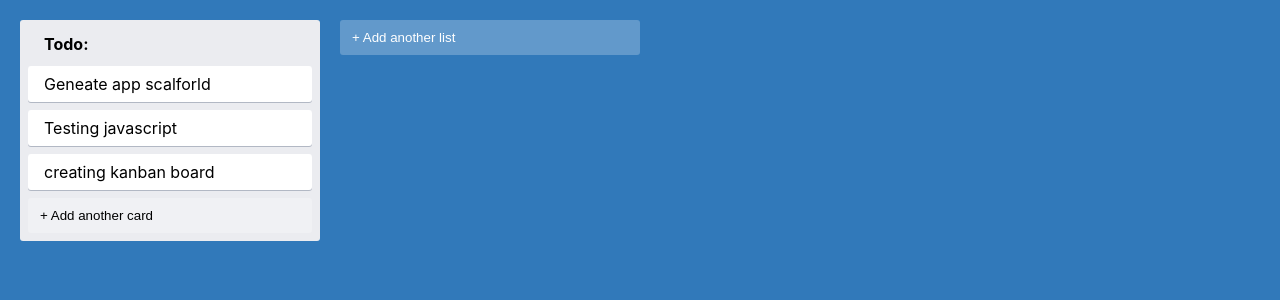
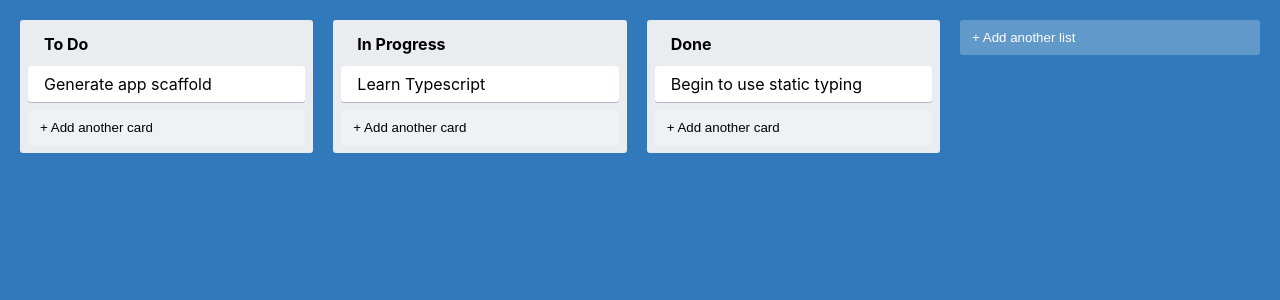
Before and after one commit to dhavall13/kanban-board, a React (Vite) app: page / in a window 1280 px wide. Shown: the top 300 px of the page. Built offline with nearby package versions, Linux system fonts and the light colour scheme.

Commit message:
global state

```diff
--- a/src/App.tsx
+++ b/src/App.tsx
@@ -1,11 +1,16 @@
 import { AppContainer } from './styles'
 import { AddNewItem } from './AddNewItem'
 import { Column } from './Column'
+import { useAppState } from './state/AppStateContext'
 
 export const App = () => {
+  const { lists } = useAppState()
+
   return (
     <AppContainer>
-      <Column text="Todo:" />
+      {lists.map((list) => (
+        <Column text={list.text} key={list.id} id={list.id} />
+      ))}
       <AddNewItem toggleButtonText="+ Add another list" onAdd={console.log} />
     </AppContainer>
   )
--- a/src/Card.tsx
+++ b/src/Card.tsx
@@ -1,7 +1,8 @@
 import { CardContainer } from './styles'
 
 type CardProps = {
-  text: String
+  text: string
+  id: string
 }
 
 export const Card = ({ text }: CardProps) => {
--- a/src/Column.tsx
+++ b/src/Column.tsx
@@ -1,18 +1,24 @@
 import { AddNewItem } from './AddNewItem'
 import { Card } from './Card'
+import { useAppState } from './state/AppStateContext'
 import { ColumnContainer, ColumnTitle } from './styles'
 
 type ColumnProps = {
-  text: String
+  text: string
+  id: string
 }
 
-export const Column = ({ text }: ColumnProps) => {
+export const Column = ({ text, id }: ColumnProps) => {
+  const { getTasksByListId } = useAppState()
+
+  const tasks = getTasksByListId(id)
+
   return (
     <ColumnContainer>
       <ColumnTitle>{text}</ColumnTitle>
-      <Card text="Geneate app scalforld" />
-      <Card text="Testing javascript" />
-      <Card text="creating kanban board" />
+      {tasks.map((task) => (
+        <Card text={task.text} key={task.id} id={task.id} />
+      ))}
       <AddNewItem
         toggleButtonText="+ Add another card "
         onAdd={console.log}
--- a/src/main.tsx
+++ b/src/main.tsx
@@ -2,9 +2,12 @@
 import ReactDOM from 'react-dom/client'
 import { App } from './App.tsx'
 import './index.css'
+import { AppStateProvider } from './state/AppStateContext'
 
 ReactDOM.createRoot(document.getElementById('root')!).render(
   <React.StrictMode>
-    <App />
+    <AppStateProvider>
+      <App />
+    </AppStateProvider>
   </React.StrictMode>
 )
--- /dev/null
+++ b/src/state/AppStateContext.tsx
@@ -0,0 +1,63 @@
+import { createContext, useContext, FC, ReactNode } from 'react'
+
+type AppStateContextProps = {
+  lists: List[]
+  getTasksByListId(id: string): Task[]
+}
+
+const AppStateContext = createContext<AppStateContextProps>(
+  {} as AppStateContextProps
+)
+
+type Task = {
+  id: string
+  text: string
+}
+
+type List = {
+  id: string
+  text: string
+  tasks: Task[]
+}
+
+export type AppState = {
+  lists: List[]
+}
+
+const appData: AppState = {
+  lists: [
+    {
+      id: '0',
+      text: 'To Do',
+      tasks: [{ id: 'c0', text: 'Generate app scaffold' }],
+    },
+    {
+      id: '1',
+      text: 'In Progress',
+      tasks: [{ id: 'c2', text: 'Learn Typescript' }],
+    },
+    {
+      id: '2',
+      text: 'Done',
+      tasks: [{ id: 'c3', text: 'Begin to use static typing' }],
+    },
+  ],
+}
+
+export const AppStateProvider: FC<{ children: ReactNode }> = ({ children }) => {
+  const { lists } = appData
+
+  const getTasksByListId = (id: string) => {
+    return lists.find((list) => list.id === id)?.tasks || []
+  }
+
+  return (
+    <AppStateContext.Provider value={{ lists, getTasksByListId }}>
+      {children}
+    </AppStateContext.Provider>
+  )
+}
+
+export const useAppState = () => {
+  return useContext(AppStateContext)
+}
```
